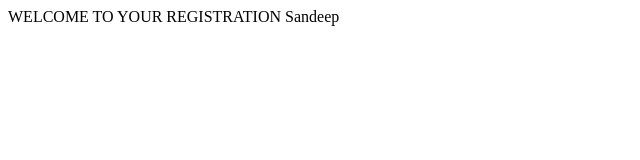
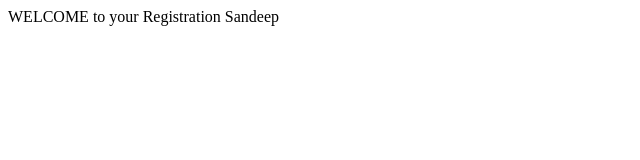
Before and after one commit to sandeeparcot/my-first-static-web-app, an Angular app: page / in a window 1280 px wide. Shown: the top 160 px of the page, without its empty margins (0-640 px from the left). Built offline with nearby package versions, Linux system fonts and the light colour scheme.

Commit message:
aligned the message

```diff
--- a/src/app/app.component.ts
+++ b/src/app/app.component.ts
@@ -5,5 +5,5 @@ import { Component } from '@angular/core';
   template: `<div>WELCOME {{value}}</div>`,
 })
 export class AppComponent {
-  value = 'TO YOUR REGISTRATION Sandeep';
+  value = 'to your Registration Sandeep';
 }
```
